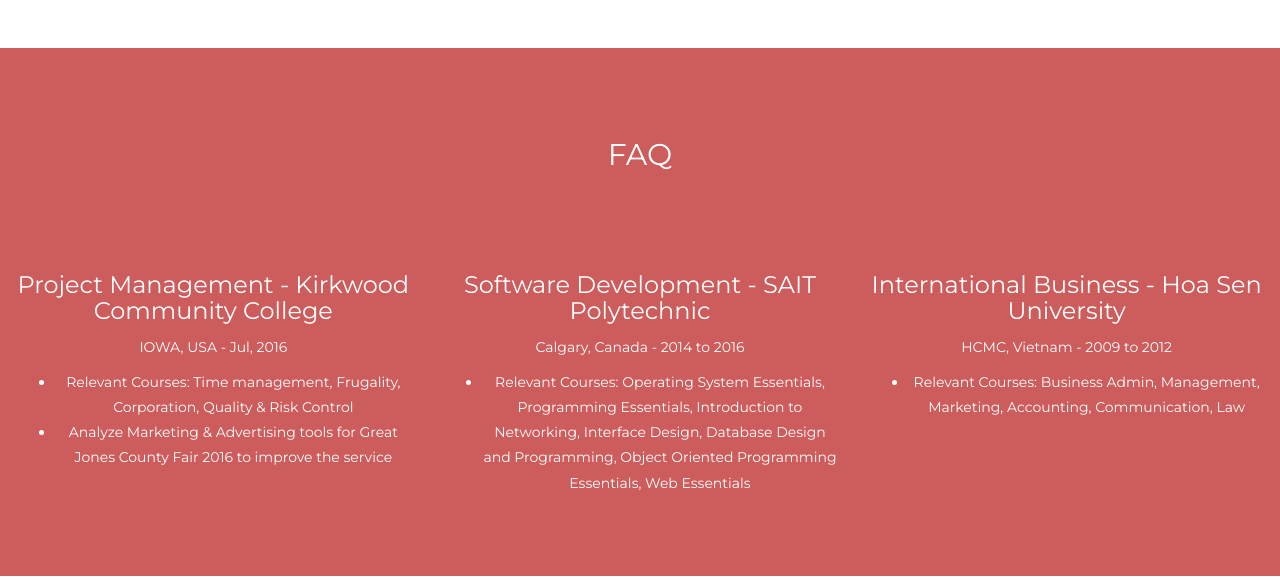
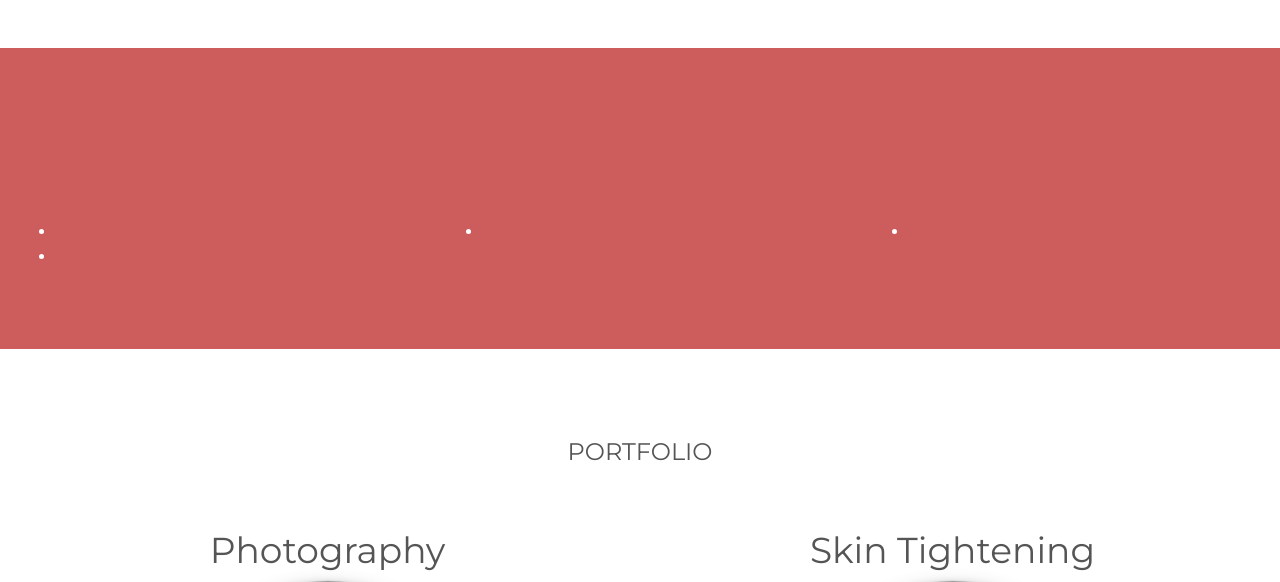
Before and after one commit to uptowngirlyyc/uptowngirlyyc.github.io, a plain HTML site: page index.html in a window 1280 px wide. Shown: the part 1560-2142 px from the top of the page. Drawn offline with nearby package versions, Linux system fonts and the light colour scheme; grey boxes are pictures that could not be loaded.

Commit message:
Update index.html
FAQ removed

```diff
--- a/index.html
+++ b/index.html
@@ -99,7 +99,7 @@
         <li><a href="https://www.yocale.com/p/Calgary/Beautician/Lorie_Tran#.Ws2il39lDIU" class="btn btn-default btn-lg">
     <span class="glyphicon glyphicon-button"></span> BOOKING </a></li>
         <li><a href="#policy">POLICY</a></li>
-        <li><a href="#faq">FAQ</a></li>
+        <li><a href="#faq"></a></li>
       </ul>
     </div>
   </div>
@@ -185,37 +185,34 @@
              <li>Treatment can be broke down by terms based on client's finance situation</li>
           </ul>
    </div>
-
 </div>
 </div>
 </div>
   <!-- FAQ -->
 <div class="container-fluid bg-4 text-center">
-  <h2 class="margin" id="faq">FAQ</h2><br>
+  <h2 class="margin" id="faq"></h2><br>
   <div class="row">
     <div class="col-sm-4">
-      <h3>Project Management - Kirkwood Community College</h3>
-      <p> IOWA, USA - Jul, 2016</p>
+      <h3></h3>
+      <p> </p>
       <ul>
-             <li>Relevant Courses: Time management, Frugality, Corporation, Quality & Risk Control</li>
-             <li>Analyze Marketing & Advertising tools for Great Jones County Fair 2016 to improve the service</li>
+             <li></li>
+             <li></li>
       </ul>
     </div>
     <div class="col-sm-4">
-      <h3>Software Development - SAIT Polytechnic</h3>
-      <p> Calgary, Canada - 2014 to 2016</p>
+      <h3></h3>
+      <p> </p>
       <ul>
-             <li>Relevant Courses: Operating System Essentials, Programming Essentials, Introduction to Networking,
-Interface Design, Database Design and Programming, Object Oriented Programming Essentials, Web
-Essentials</li>
+             <li></li>
 
       </ul>
     </div>
     <div class="col-sm-4">
-      <h3>International Business - Hoa Sen University</h3>
-      <p> HCMC, Vietnam - 2009 to 2012</p>
+      <h3></h3>
+      <p> </p>
       <ul>
-             <li>Relevant Courses: Business Admin, Management, Marketing, Accounting, Communication, Law</li>
+             <li></li>
 
       </ul>
     </div>
```
